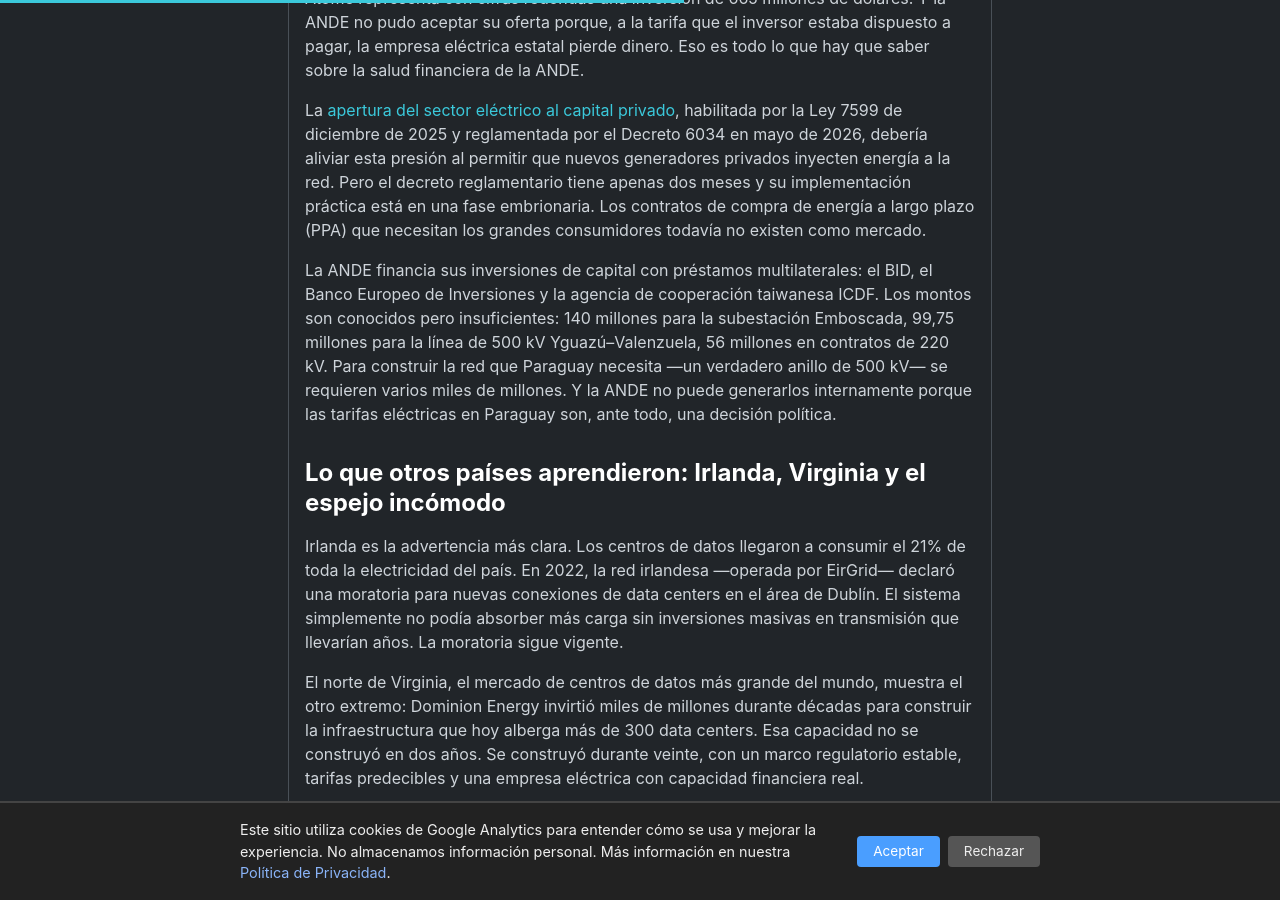
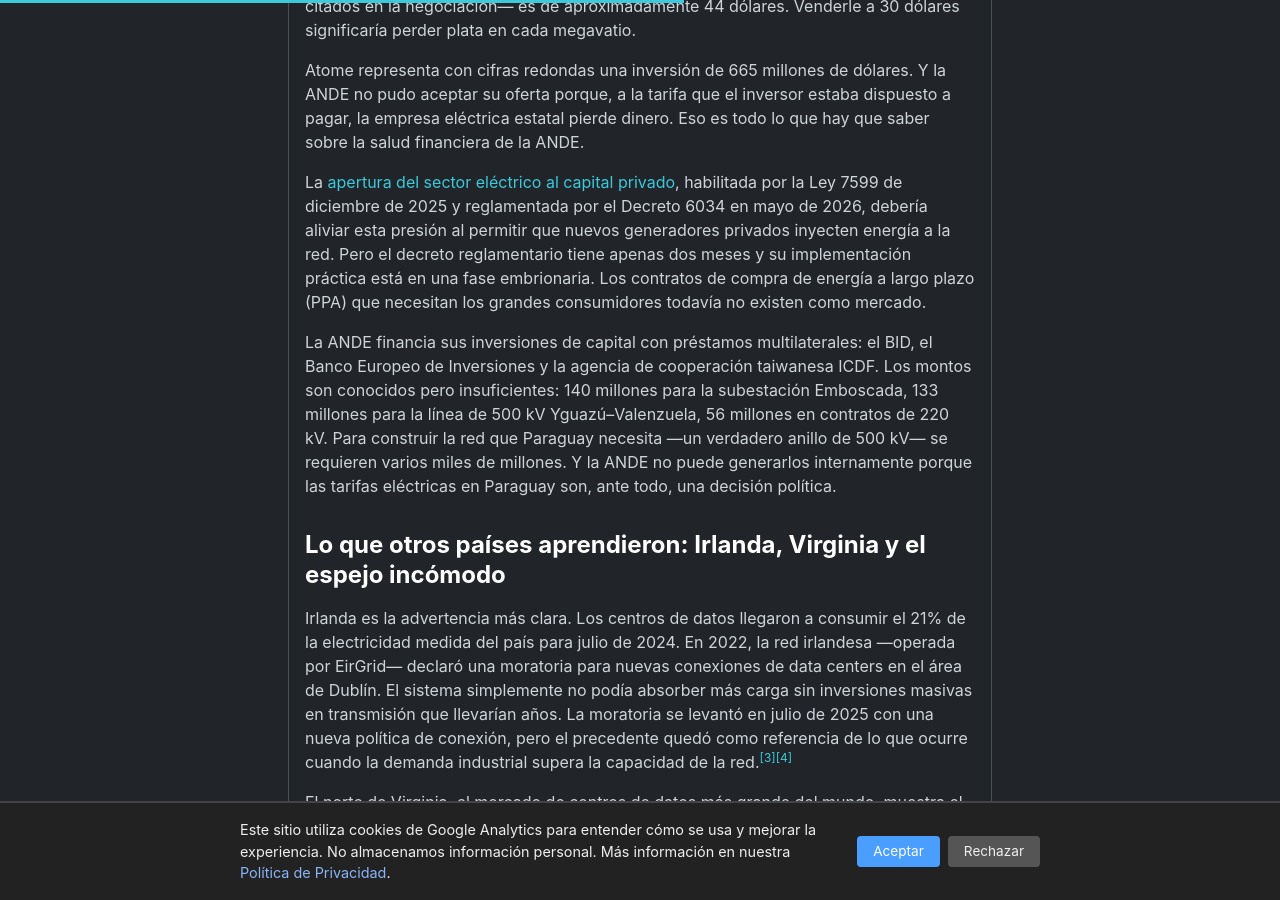
Before and after one commit to miravosqueinteresante/muchotexto.net, a Jekyll site: the page built from _posts/2026-07-08-red-electrica-paraguay-ia.md, in a window 1280 px wide and 900 px high, scrolled down 2505 px. Built offline with Jekyll 4.4.1, drawn with Linux system fonts in a browser that asks for light colours; some of the changed text lies outside the part shown.

Commit message:
Correcciones de verificacion de datos: fechas, cifras y fuentes

```diff
--- a/_posts/2026-07-08-red-electrica-paraguay-ia.md
+++ b/_posts/2026-07-08-red-electrica-paraguay-ia.md
@@ -14,13 +14,13 @@
 
 ## La paradoja de la abundancia: sobra generación, falta transmisión
 
-Paraguay tiene 7.000 kilómetros de líneas de transmisión en 500 kV, 220 kV y 66 kV. Para un país del tamaño de Francia, es poco. La única línea de 500 kV que existe —el doble circuito Yguazú–Valenzuela, de aproximadamente 50 kilómetros— conecta la subestación Margen Derecha de Itaipú con el sistema central. No hay un anillo de 500 kV que recorra el país. No hay una línea troncal que pueda transportar energía desde Itaipú hasta el Chaco o el sur del país sin pasar por múltiples transformaciones y cuellos de botella.
+Paraguay tiene 7.195 kilómetros de líneas de transmisión en 500 kV, 220 kV y 66 kV. Para un país del tamaño de Francia, es poco. De los 835 kilómetros de líneas de 500 kV que existen, la principal es la que conecta la subestación Margen Derecha de Itaipú con Villa Hayes, de aproximadamente 300 kilómetros, pasando por el doble circuito Yguazú–Valenzuela. No hay un anillo de 500 kV que recorra el país. No hay una línea troncal que pueda transportar energía desde Itaipú hasta el Chaco o el sur del país sin pasar por múltiples transformaciones y cuellos de botella.<sup><a href="https://es.wikipedia.org/wiki/Administraci%C3%B3n_Nacional_de_Electricidad">[1]</a><a href="https://es.wikipedia.org/wiki/Represa_de_Itaip%C3%BA">[2]</a></sup>
 
 La subestación Emboscada, una obra de 140 millones de dólares que conectará el sistema de 500 kV con la red de 220 kV del área metropolitana de Asunción, está recién en etapa de licitación. La subestación Alto Paraná, que beneficiará a 300.000 usuarios en Ciudad del Este, costó 26 millones y recién se está construyendo. La línea María Auxiliadora, 90 kilómetros de 220 kV, beneficia a 80.000 personas en el sur. Son avances importantes, pero fragmentarios.
 
 El presidente de la ANDE, Félix Sosa, reportó en junio de 2026 que la toma de energía de la ANDE desde Itaipú alcanzó los 2.170 GWh en ese mes, un aumento del 13,2% interanual. Eso significa que el consumo está creciendo más rápido de lo que la infraestructura se expande.
 
-Mientras tanto, el costo medio de generación del mix paraguayo (Itaipú + Yacyretá + Acaray) es de aproximadamente 28 dólares por megavatio-hora, uno de los más bajos del mundo. Pero ese costo subirá: la ANDE proyecta que alcance los 50 dólares para 2043 a medida que se incorporen fuentes más caras.
+Mientras tanto, el costo medio de generación del mix paraguayo (Itaipú + Yacyretá + Acaray) es de aproximadamente 28 dólares por megavatio-hora, uno de los más bajos del mundo —una cifra que solo refleja el costo de producción en las represas, sin incluir los costos de transmisión, distribución ni administración que elevan la tarifa técnica de la ANDE a aproximadamente 44 dólares por megavatio-hora. Pero ese costo subirá: la ANDE proyecta que alcance los 50 dólares para 2043 a medida que se incorporen fuentes más caras.
 
 ## La tormenta perfecta de 2027: data centers, criptominería y Anexo C
 
@@ -40,11 +40,11 @@
 
 La [apertura del sector eléctrico al capital privado]({% post_url 2026-05-27-apertura-sector-electrico-privado-paraguay %}), habilitada por la Ley 7599 de diciembre de 2025 y reglamentada por el Decreto 6034 en mayo de 2026, debería aliviar esta presión al permitir que nuevos generadores privados inyecten energía a la red. Pero el decreto reglamentario tiene apenas dos meses y su implementación práctica está en una fase embrionaria. Los contratos de compra de energía a largo plazo (PPA) que necesitan los grandes consumidores todavía no existen como mercado.
 
-La ANDE financia sus inversiones de capital con préstamos multilaterales: el BID, el Banco Europeo de Inversiones y la agencia de cooperación taiwanesa ICDF. Los montos son conocidos pero insuficientes: 140 millones para la subestación Emboscada, 99,75 millones para la línea de 500 kV Yguazú–Valenzuela, 56 millones en contratos de 220 kV. Para construir la red que Paraguay necesita —un verdadero anillo de 500 kV— se requieren varios miles de millones. Y la ANDE no puede generarlos internamente porque las tarifas eléctricas en Paraguay son, ante todo, una decisión política.
+La ANDE financia sus inversiones de capital con préstamos multilaterales: el BID, el Banco Europeo de Inversiones y la agencia de cooperación taiwanesa ICDF. Los montos son conocidos pero insuficientes: 140 millones para la subestación Emboscada, 133 millones para la línea de 500 kV Yguazú–Valenzuela, 56 millones en contratos de 220 kV. Para construir la red que Paraguay necesita —un verdadero anillo de 500 kV— se requieren varios miles de millones. Y la ANDE no puede generarlos internamente porque las tarifas eléctricas en Paraguay son, ante todo, una decisión política.
 
 ## Lo que otros países aprendieron: Irlanda, Virginia y el espejo incómodo
 
-Irlanda es la advertencia más clara. Los centros de datos llegaron a consumir el 21% de toda la electricidad del país. En 2022, la red irlandesa —operada por EirGrid— declaró una moratoria para nuevas conexiones de data centers en el área de Dublín. El sistema simplemente no podía absorber más carga sin inversiones masivas en transmisión que llevarían años. La moratoria sigue vigente.
+Irlanda es la advertencia más clara. Los centros de datos llegaron a consumir el 21% de la electricidad medida del país para julio de 2024. En 2022, la red irlandesa —operada por EirGrid— declaró una moratoria para nuevas conexiones de data centers en el área de Dublín. El sistema simplemente no podía absorber más carga sin inversiones masivas en transmisión que llevarían años. La moratoria se levantó en julio de 2025 con una nueva política de conexión, pero el precedente quedó como referencia de lo que ocurre cuando la demanda industrial supera la capacidad de la red.<sup><a href="https://www.cso.ie/en/releasesandpublications/ep/p-dce/datacentresmeteredelectricityconsumption2024/">[3]</a><a href="https://www.eirgrid.ie/grid/DataCentres">[4]</a></sup>
 
 El norte de Virginia, el mercado de centros de datos más grande del mundo, muestra el otro extremo: Dominion Energy invirtió miles de millones durante décadas para construir la infraestructura que hoy alberga más de 300 data centers. Esa capacidad no se construyó en dos años. Se construyó durante veinte, con un marco regulatorio estable, tarifas predecibles y una empresa eléctrica con capacidad financiera real.
 
@@ -72,6 +72,9 @@
 - [Itaipú Binacional — "Itaipú supera los 14.600 GWh de generación en el primer semestre"](https://www.itaipu.gov.py/es/sala-de-prensa/noticia/itaipu-supera-los-14600-gwh-de-generacion-en-el-primer-semestre-de-2026) (julio 2026)
 - [EirGrid — "Data Centre Connection Offer Process"](https://www.eirgrid.ie/grid/DataCentres) (Irlanda)
 - [Wikipedia — Tratado de Itaipú](https://es.wikipedia.org/wiki/Tratado_de_Itaip%C3%BA)
+- [CSO Ireland — "Data Centres Metered Electricity Consumption 2024"](https://www.cso.ie/en/releasesandpublications/ep/p-dce/datacentresmeteredelectricityconsumption2024/) (julio 2024)
+- [Wikipedia — ANDE (líneas de transmisión)](https://es.wikipedia.org/wiki/Administraci%C3%B3n_Nacional_de_Electricidad)
+- [Wikipedia — Represa de Itaipú (sistema de transmisión)](https://es.wikipedia.org/wiki/Represa_de_Itaip%C3%BA)
 
 <script type="application/ld+json">
 {
```
Also changed, not shown: other parts of _posts/2026-07-08-red-electrica-paraguay-ia.md (+1 -1 lines), _posts/2026-05-27-apertura-sector-electrico-privado-paraguay.md (+4 -4 lines).
